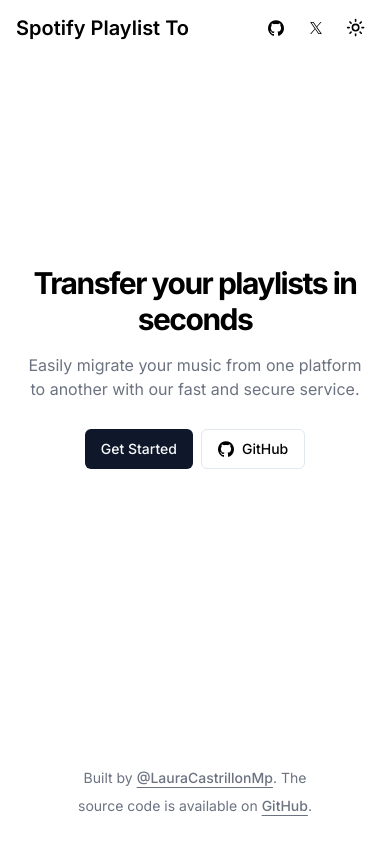
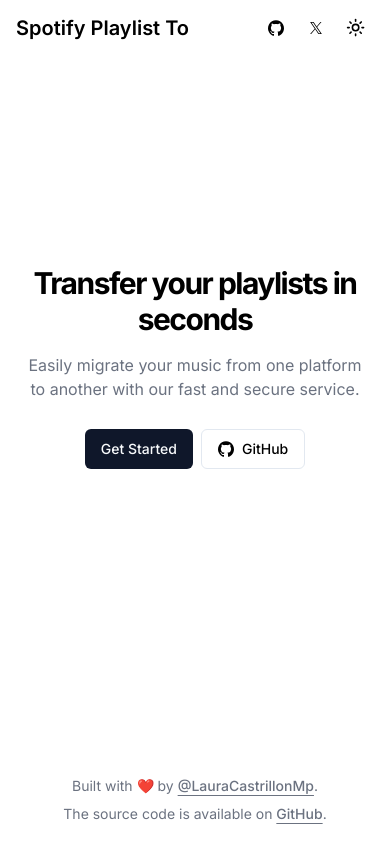
Before and after one commit to LauraCastrillonMp/SpotifyBPM, a Next.js app: page / in a window 390 px wide. Built offline with nearby package versions, Linux system fonts and the light colour scheme.

Commit message:
Some text for footer

```diff
--- a/components/site-footer.tsx
+++ b/components/site-footer.tsx
@@ -2,10 +2,10 @@
 
 export function SiteFooter() {
   return (
-    <footer className="py-6 md:px-8 md:py-0">
-      <div className="container flex flex-col items-center justify-between gap-4 md:h-24 md:flex-row">
+    <footer className="py-4 md:px-8 md:py-0">
+      <div className="container flex flex-col items-center justify-between gap-4 md:h-16 md:flex-row">
         <p className="text-balance text-center text-sm leading-loose text-gray-500 md:text-left">
-          Built by{" "}
+          Built with ❤ by{" "}
           <a
             href={siteConfig.links.twitter}
             target="_blank"
```
